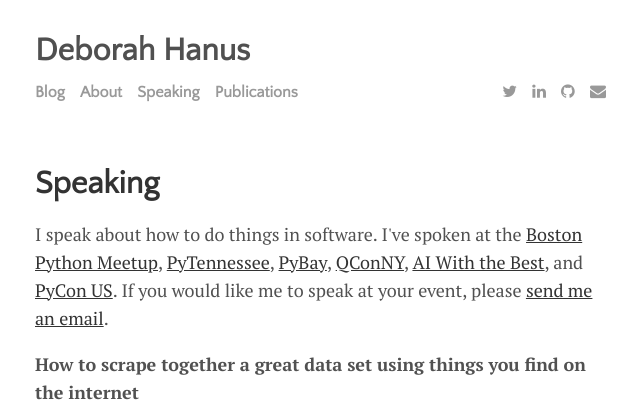
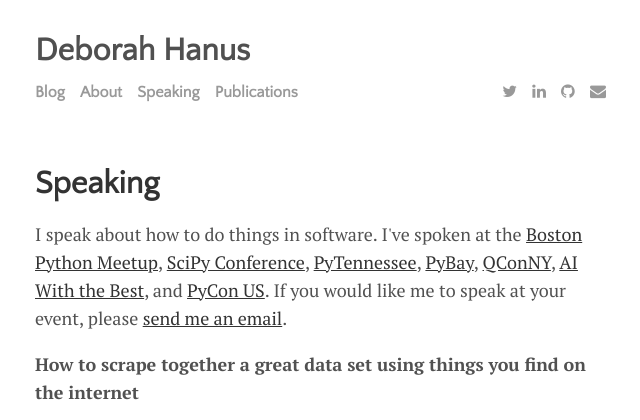
Before and after one commit to dhanus/dhanus.github.io, a Jekyll site: the page built from speaking.md, in a window 1280 px wide, cut to the strip 0-420 px from the top of the page. Shown: the whole strip, without its empty margins (317-957 px from the left). Built offline with Jekyll 4.4.1, drawn with Linux system fonts in a browser that asks for light colours; nearby versions of some CDN libraries.

Commit message:
add scipy to speaking

```diff
--- a/speaking.md
+++ b/speaking.md
@@ -5,7 +5,7 @@ title: Speaking
 
 <div class="post">
 
-     <p>I speak about how to do things in software. I've spoken at the <a href="https://twitter.com/bostonpython">Boston Python Meetup</a>, <a href="https://twitter.com/pytennessee">PyTennessee</a>, <a href="https://twitter.com/py_bay">PyBay</a>, <a href="https://twitter.com/qconnewyork">QConNY</a>, <a href="https://twitter.com/WithTheBest">AI With the Best</a>, and <a href="https://twitter.com/pycon">PyCon US</a>. If you would like me to speak at your event, please <a href="mailto:dhanus@mit.edu">send me an email</a>.</p>
+     <p>I speak about how to do things in software. I've spoken at the <a href="https://twitter.com/bostonpython">Boston Python Meetup</a>, <a href="https://conference.scipy.org/">SciPy Conference</a>, <a href="https://twitter.com/pytennessee">PyTennessee</a>, <a href="https://twitter.com/py_bay">PyBay</a>, <a href="https://twitter.com/qconnewyork">QConNY</a>, <a href="https://twitter.com/WithTheBest">AI With the Best</a>, and <a href="https://twitter.com/pycon">PyCon US</a>. If you would like me to speak at your event, please <a href="mailto:dhanus@mit.edu">send me an email</a>.</p>
 
      <p><b>How to scrape together a great data set using things you find on the internet</b></p>
 
```
